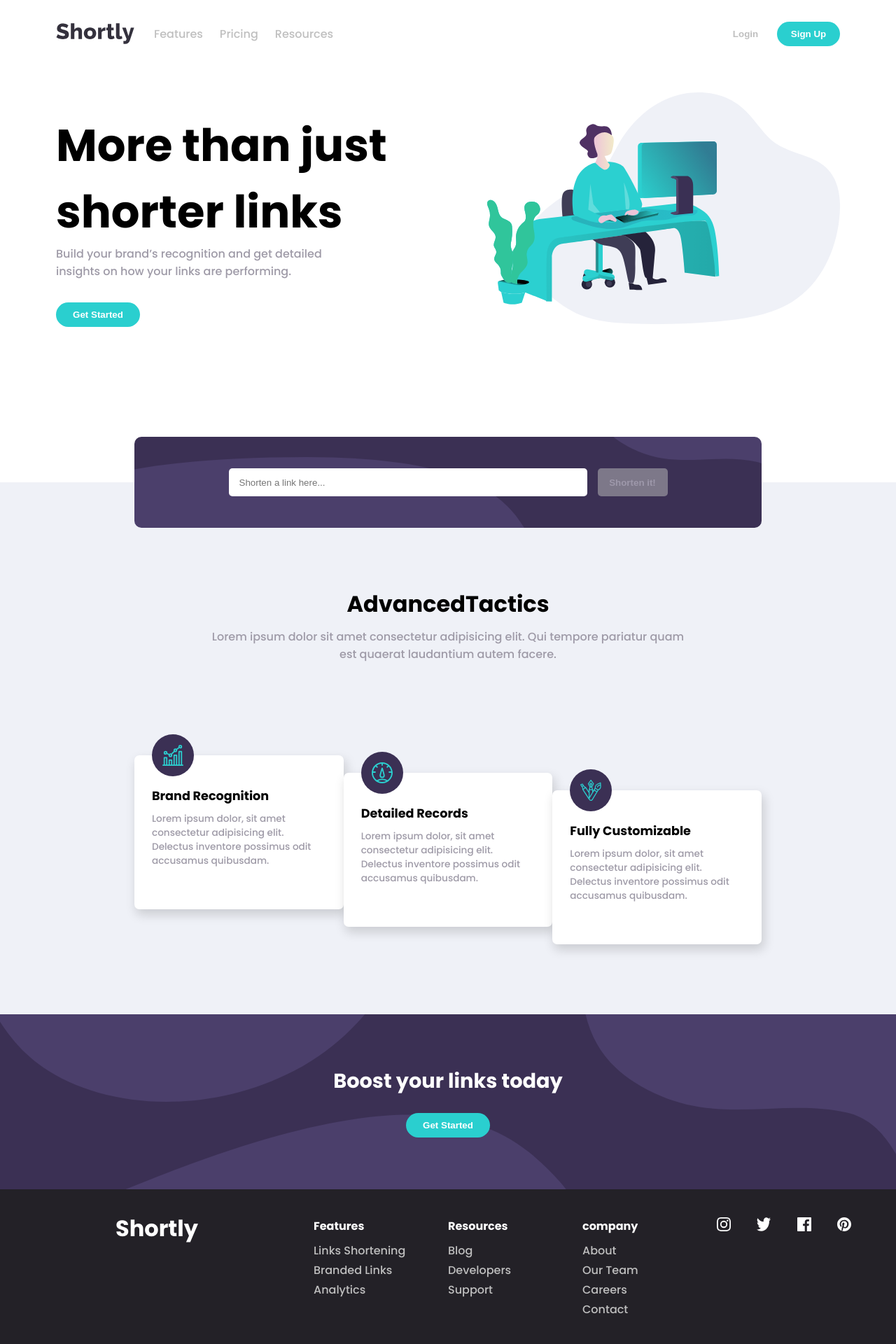
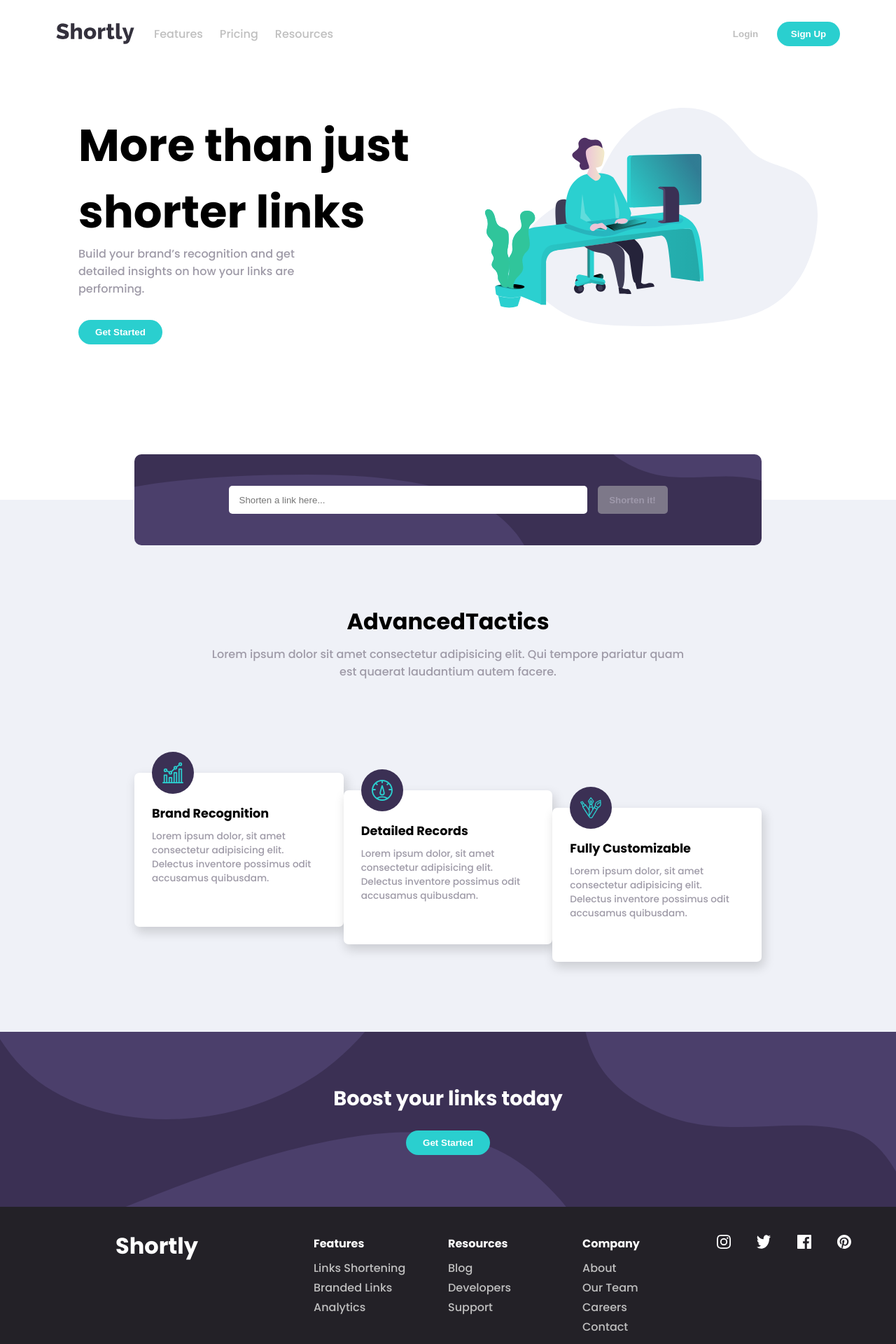
Before and after one commit to moodyomar/shortly, a React (Create React App) app: page / in a window 1280 px wide. Shown: the top 1920 px of the page at 70% size. Built offline with nearby package versions, Linux system fonts and the light colour scheme; the HTML template or start-up script is replaced by a standard one.

Commit message:
add alt to images + minor css fixes

```diff
--- a/src/components/AdvancedTactics/AdvancedTactics.js
+++ b/src/components/AdvancedTactics/AdvancedTactics.js
@@ -16,11 +16,11 @@ return(
 <p>Lorem ipsum dolor sit amet consectetur adipisicing elit. Qui tempore pariatur quam est quaerat laudantium autem facere.</p>
 <div className="cards">
   <div className="line"></div>
-  <Card title={'Brand Recognition'} icon={brandRecognitionIcon}
+  <Card title={'Brand Recognition'} icon={brandRecognitionIcon} alt={brandRecognitionIcon}
    desc={'Lorem ipsum dolor, sit amet consectetur adipisicing elit. Delectus inventore possimus odit accusamus quibusdam.'} />
-  <Card title={'Detailed Records'} icon={detailedRecordsIcon}
+  <Card title={'Detailed Records'} icon={detailedRecordsIcon} alt={detailedRecordsIcon}
    desc={'Lorem ipsum dolor, sit amet consectetur adipisicing elit. Delectus inventore possimus odit accusamus quibusdam.'} />
-  <Card title={'Fully Customizable'} icon={fullyCustomizableIcon}
+  <Card title={'Fully Customizable'} icon={fullyCustomizableIcon} alt={fullyCustomizableIcon}
    desc={'Lorem ipsum dolor, sit amet consectetur adipisicing elit. Delectus inventore possimus odit accusamus quibusdam.'} />
 </div>
 
--- a/src/components/Footer/Footer.js
+++ b/src/components/Footer/Footer.js
@@ -17,7 +17,7 @@ return(
   </div>
   <div className="col col-1">
     <ul>
-      <strong><li>Features</li></strong>
+      <li>Features</li>
       <li>Links Shortening</li>
       <li>Branded Links</li>
       <li>Analytics</li>
@@ -25,7 +25,7 @@ return(
   </div>
   <div className="col col-2">
     <ul>
-      <strong><li>Resources</li></strong>
+      <li>Resources</li>
       <li>Blog</li>
       <li>Developers</li>
       <li>Support</li>
@@ -33,7 +33,7 @@ return(
   </div>
   <div className="col col-3">
     <ul>
-      <strong><li>company</li></strong>
+      <li>Company</li>
       <li>About</li>
       <li>Our Team</li>
       <li>Careers</li>
--- a/src/components/Footer/footer.css
+++ b/src/components/Footer/footer.css
@@ -28,6 +28,7 @@ font-size: 2rem;
 .col li:nth-child(1){
   margin-bottom: 10px;
   color: #fff;
+  font-weight: bold;
 }
 .col li{
   color: var(--Gray);
--- a/src/components/Header/header.css
+++ b/src/components/Header/header.css
@@ -1,7 +1,7 @@
 .Header{
   display: flex;
   align-items: center;
-  padding: 2rem 5rem;
+  padding: 2rem 7rem;
   width: 100vw;
 }
 h1{
```
